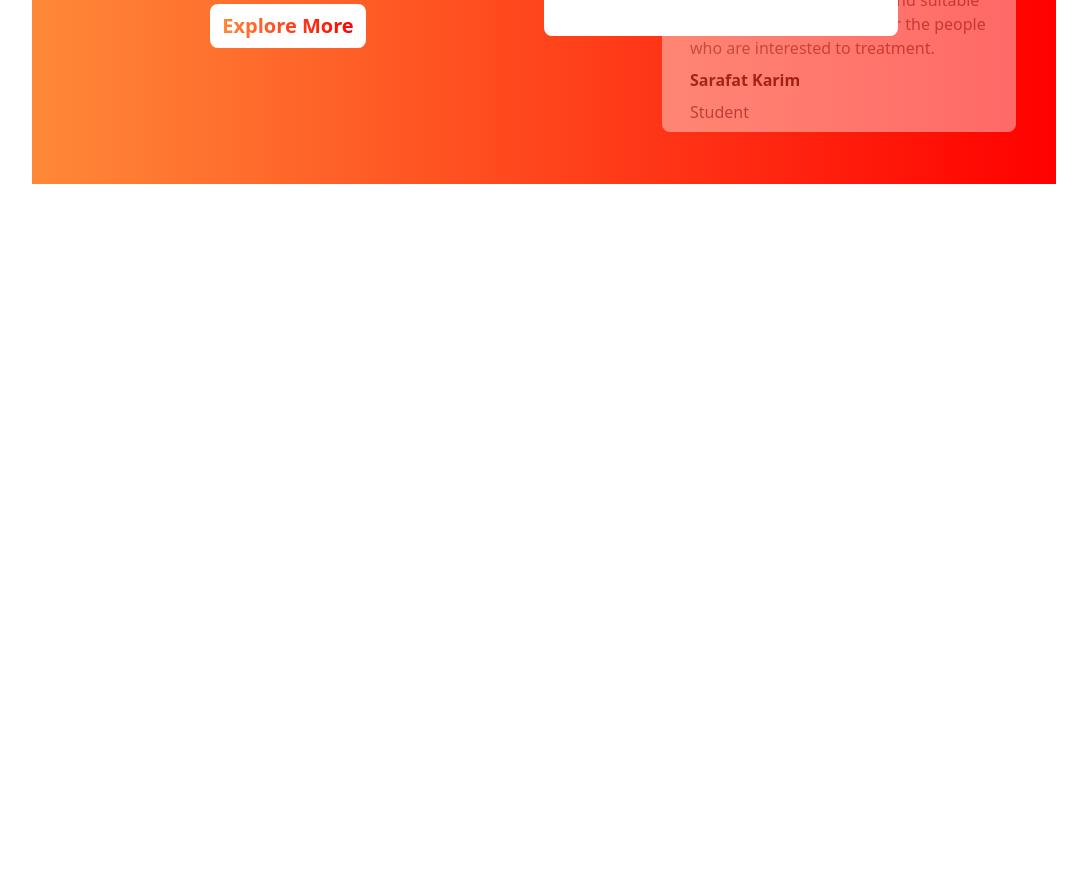
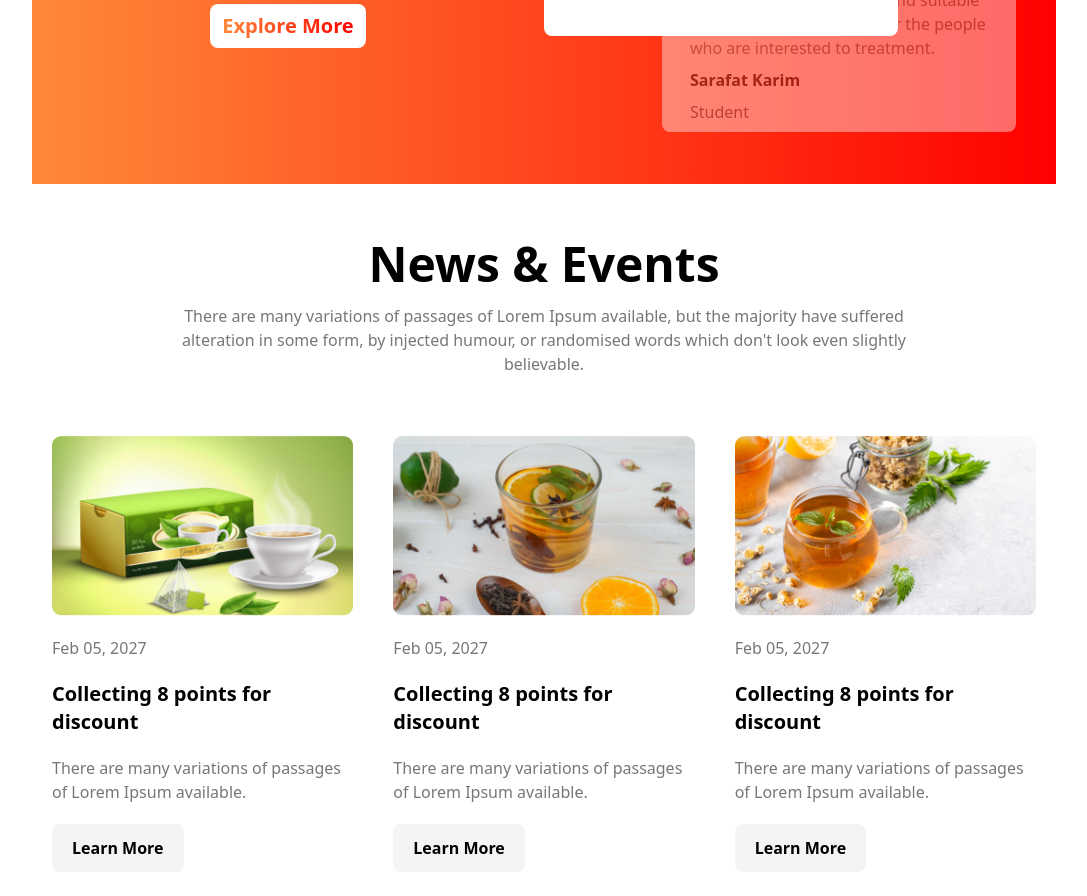
Before and after one commit to Schr0Smi1ey/Tea-House, a plain HTML site: page index.html in a window 1280 px wide. Shown: the part 2118-3014 px from the top of the page, without its empty margins (96-1183 px from the left). Before the commit the page ends 2358 px from the top, so only its background shows below. Drawn offline with nearby package versions, Linux system fonts and the light colour scheme.

Commit message:
Completed the News  section

```diff
--- a/index.html
+++ b/index.html
@@ -171,6 +171,43 @@
                 </div>
             </div>
         </section>
+
+        <!-- News Section -->
+        <section class="max-w-screen-lg m-auto my-14">
+            <div class="text-center mb-10">
+                <h1 class="font-extrabold text-4xl sm:text-5xl mb-4">News & Events</h1>
+                <p class="font-medium text-sm sm:text-base text-[#777777] w-full sm:w-3/4 mx-auto">There are many variations of passages of Lorem Ipsum available, but the majority have suffered alteration in some form, by injected humour, or randomised words which don't look even slightly believable. </p>
+            </div>
+            <div class="grid grid-cols-1 sm:grid-cols-3">
+                <div class="p-3 sm:p-5 mx-auto text-center sm:text-left">
+                    <div class="mb-3 sm:mb-5 flex justify-center">
+                        <img src="images/news-1.png" alt="">
+                    </div>
+                    <h5 class="font-medium text-sm sm:text-base text-[#777777] mb-3 sm:mb-5">Feb 05, 2027</h5>
+                    <h2 class="font-extrabold text-base sm:text-xl mb-3 sm:mb-5">Collecting 8 points for discount</h2>
+                    <p class="font-medium text-sm sm:text-base text-[#777777] mb-3 sm:mb-5">There are many variations of passages of Lorem Ipsum available.</p>
+                    <button class="font-bold text-sm sm:text-base bg-gray-100 px-5 py-3 rounded-lg">Learn More</button>
+                </div>
+                <div class="p-3 sm:p-5 mx-auto text-center sm:text-left">
+                    <div class="mb-3 sm:mb-5 flex justify-center">
+                        <img src="images/news-2.png" alt="">
+                    </div>
+                    <h5 class="font-medium text-sm sm:text-base text-[#777777] mb-3 sm:mb-5">Feb 05, 2027</h5>
+                    <h2 class="font-extrabold text-base sm:text-xl mb-3 sm:mb-5">Collecting 8 points for discount</h2>
+                    <p class="font-medium text-sm sm:text-base text-[#777777] mb-3 sm:mb-5">There are many variations of passages of Lorem Ipsum available.</p>
+                    <button class="font-bold text-sm sm:text-base bg-gray-100 px-5 py-3 rounded-lg">Learn More</button>
+                </div>
+                <div class="p-3 sm:p-5 mx-auto text-center sm:text-left">
+                    <div class="mb-3 sm:mb-5 flex justify-center">
+                        <img src="images/news-3.png" alt="">
+                    </div>
+                    <h5 class="font-medium text-sm sm:text-base text-[#777777] mb-3 sm:mb-5">Feb 05, 2027</h5>
+                    <h2 class="font-extrabold text-base sm:text-xl mb-3 sm:mb-5">Collecting 8 points for discount</h2>
+                    <p class="font-medium text-sm sm:text-base text-[#777777] mb-3 sm:mb-5">There are many variations of passages of Lorem Ipsum available.</p>
+                    <button class="font-bold text-sm sm:text-base bg-gray-100 px-5 py-3 rounded-lg">Learn More</button>
+                </div>
+            </div>
+        </section>
     </main>
     <footer>
 
```
